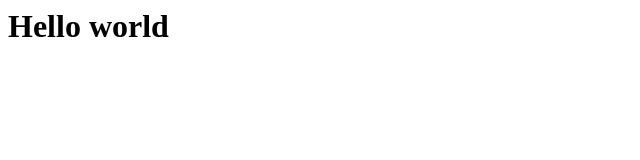
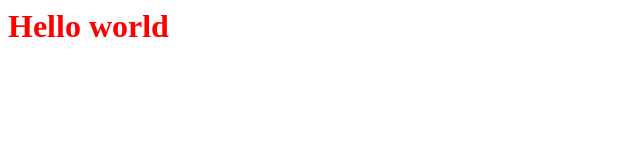
Before and after one commit to mathieuwitkowski/TdGit, a plain HTML site: page index.html in a window 1280 px wide. Shown: the whole page, without its empty margins (0-640 px from the left). Drawn offline with Linux system fonts and the light colour scheme.

Commit message:
Mise en place de la ligne graphique

```diff
--- a/index.html
+++ b/index.html
@@ -1,5 +1,8 @@
 <html>
+<head>
 <title>Accueil</title>
+<link href="css/ligne.css" rel="stylesheet"></link>
+</head>
 <body>
 <h1>Hello world</h1>
 </body>
```
